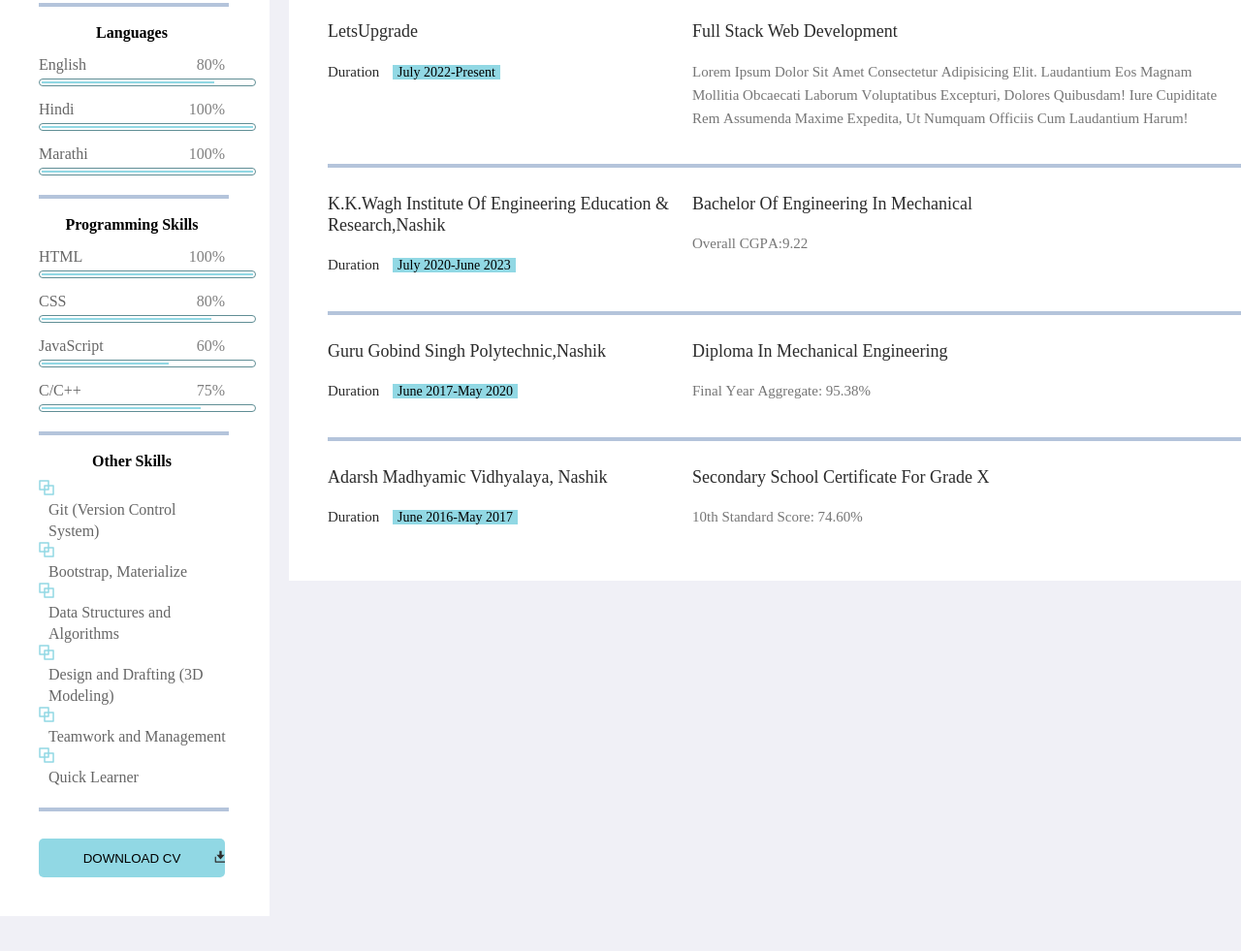
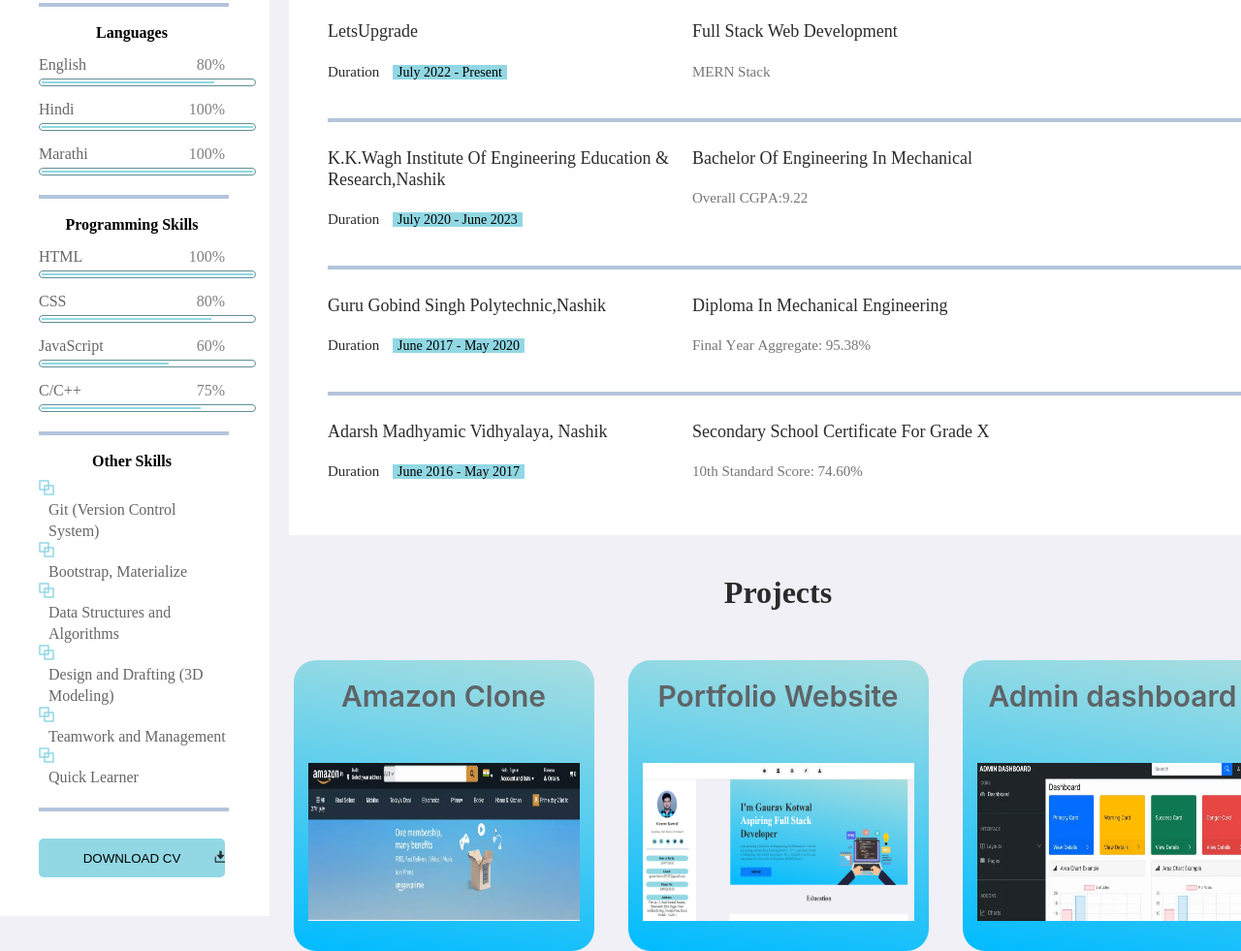
Before and after one commit to Gaurav5525/My-Portfolio, a plain HTML site: page index.html in a window 1280 px wide. Shown: the part 720-1701 px from the top of the page at 97% size. Before the commit the page ends 1665 px from the top, so only its background shows below. Drawn offline with Linux system fonts and the light colour scheme.

Commit message:
3rd commit

```diff
--- a/index.html
+++ b/index.html
@@ -116,18 +116,18 @@
                     <div class="edu-section">
                         <div class="edu-name">
                             <p class="edu-text-1">LetsUpgrade</p>
-                            <p class="edu-text-2">Duration <span class="duration">July 2022-Present</span></p>
+                            <p class="edu-text-2">Duration <span class="duration">July 2022 - Present</span></p>
                         </div>
                         <div class="edu-desc">
                             <p class="edu-text-1">Full Stack Web development</p>
-                            <p class="edu-text-3">Lorem ipsum dolor sit amet consectetur adipisicing elit. Laudantium eos magnam mollitia obcaecati laborum voluptatibus excepturi, dolores quibusdam! Iure cupiditate rem assumenda maxime expedita, ut numquam officiis cum laudantium harum!</p>
+                            <p class="edu-text-3">MERN Stack</p>
                         </div>
                     </div>
                     <hr class="breakline">
                     <div class="edu-section">
                         <div class="edu-name">
                             <p class="edu-text-1">K.K.Wagh Institute of Engineering Education & Research,Nashik</p>
-                            <p class="edu-text-2">Duration <span class="duration">July 2020-june 2023</span></p>
+                            <p class="edu-text-2">Duration <span class="duration">July 2020 - june 2023</span></p>
                         </div>
                         <div class="edu-desc">
                             <p class="edu-text-1">Bachelor of Engineering in Mechanical</p>
@@ -138,7 +138,7 @@
                     <div class="edu-section">
                         <div class="edu-name">
                             <p class="edu-text-1">Guru Gobind Singh Polytechnic,Nashik</p>
-                            <p class="edu-text-2">Duration <span class="duration">June 2017-May 2020</span></p>
+                            <p class="edu-text-2">Duration <span class="duration">June 2017 - May 2020</span></p>
                         </div>
                         <div class="edu-desc">
                             <p class="edu-text-1">Diploma in Mechanical Engineering</p>
@@ -149,12 +149,22 @@
                     <div class="edu-section">
                         <div class="edu-name">
                             <p class="edu-text-1">Adarsh Madhyamic Vidhyalaya, Nashik</p>
-                            <p class="edu-text-2">Duration <span class="duration">June 2016-May 2017</span></p>
+                            <p class="edu-text-2">Duration <span class="duration">June 2016 - May 2017</span></p>
                         </div>
                         <div class="edu-desc">
                             <p class="edu-text-1">Secondary School Certificate for Grade X</p>
                             <p class="edu-text-3">10th Standard Score: 74.60%</p>
                         </div>
+                    </div>
+                </div>
+            </div>
+            <div class="section">
+                <h2 class="heading">Projects</h2>
+                <div class="cards-container">
+                    <div class="cards">
+                       <div class="project-card"><span class="project-text">Amazon Clone</span><img src="./images/amazon.jpg" class="project-img"></div>
+                       <div class="project-card"><span class="project-text">Portfolio Website</span><img src="./images/portfolio.png" class="project-img"></div>
+                       <div class="project-card"><span class="project-text">Admin dashboard</span><img src="./images/admin-dashboard.png" class="project-img"></div>
                     </div>
                 </div>
             </div>
--- a/styles.css
+++ b/styles.css
@@ -299,7 +299,7 @@
 
 .edu-section{
     display: flex;
-    justify-content: space-between;
+    justify-content: space-around;
 }
 .edu-name{
     width: 40%;
@@ -344,3 +344,49 @@
     font-size: 14px;
     margin-left: 10px;
 }
+
+.cards-container{
+    margin-left: auto;
+    margin-right: auto;
+    width: 1000px;
+    margin-top: 50px;
+}
+
+.cards{
+    display: flex;
+    justify-content: space-between;
+}
+
+.project-card{
+    width: 310px;
+    height: 300px;
+    background: #a8dee0;
+    background: -webkit-linear-gradient(189deg, #a8dee0 0%, #00bbff 100%);
+    background: linear-gradient(189deg, #a8dee0 0%, #00bbff 100%);
+    cursor: pointer;
+    border-radius: 23px;
+}
+
+.project-img{
+    display: block;
+  margin-left: auto;
+  margin-right: auto;
+    width: 280px;
+    height: 163px;
+    padding-top: 57px;
+
+}
+
+.project-text{
+    color: #5f6467;
+    display: table;
+    margin: 0 auto;
+    padding-top: 25px;
+    font-family: 'Inter';
+    font-style: normal;
+    font-weight: 600;
+    font-size: 30px;
+    line-height: 24px;
+    text-align: center;
+
+}
```
Also changed, not shown: images/admin-dashboard.png (added), images/amazon.jpg (added), images/portfolio.png (added).
